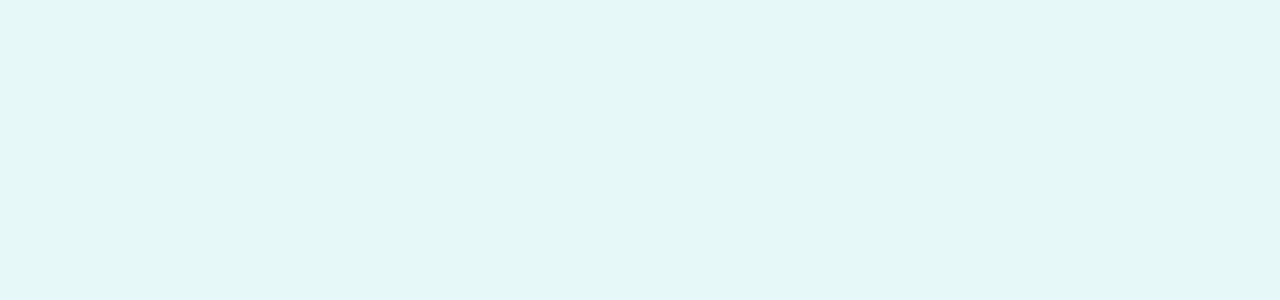
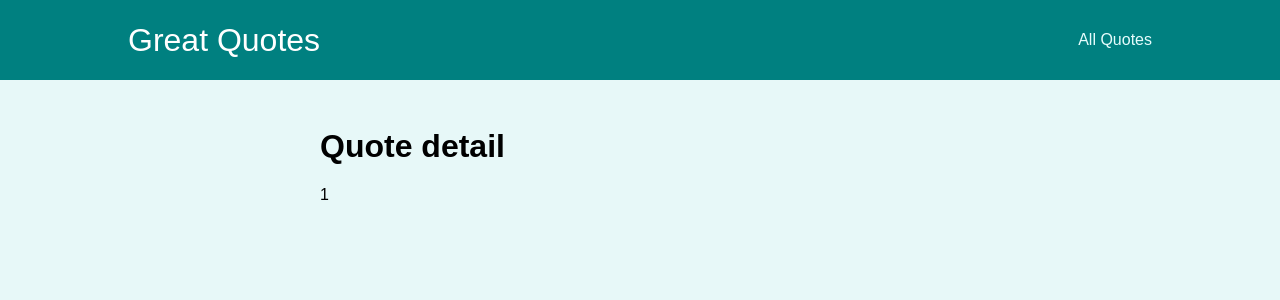
Before and after one commit to akshpnwr/router-demo-project, a React (Create React App) app: page /quotes/1 in a window 1280 px wide. Shown: the top 300 px of the page. Built offline with nearby package versions, Linux system fonts and the light colour scheme.

Commit message:
Adding a layout wrapper component

```diff
--- a/src/App.js
+++ b/src/App.js
@@ -1,9 +1,27 @@
+import { Redirect, Route, Switch } from 'react-router-dom';
+import Layout from './components/layout/Layout';
+import AllQuotes from './pages/AllQuotes';
+import NewQuote from './pages/NewQuote';
+import QuoteDetail from './pages/QuoteDetail';
+
 function App() {
   return (
-    <div>
-
-    </div>
+    <Layout>
+      <Switch>
+        <Route path='/' exact>
+          <Redirect to='/quotes' />
+        </Route>
+        <Route path='/quotes' exact>
+          <AllQuotes />
+        </Route>
+        <Route path='/quotes/:quoteId'>
+          <QuoteDetail />
+        </Route>
+        <Route path='/new-quote'>
+          <NewQuote />
+        </Route>
+      </Switch>
+    </Layout>
   );
 }
-
 export default App;
--- /dev/null
+++ b/src/components/layout/Layout.js
@@ -0,0 +1,12 @@
+import classes from './Layout.module.css';
+import MainNavigation from './MainNavigation';
+const Layout = (props) => {
+  return (
+    <>
+      <MainNavigation />
+      <main className={classes.main}>{props.children}</main>
+    </>
+  );
+};
+
+export default Layout;
--- /dev/null
+++ b/src/components/layout/MainNavigation.js
@@ -0,0 +1,19 @@
+import { NavLink } from 'react-router-dom';
+import classes from './MainNavigation.module.css';
+const MainNavigation = () => {
+  return (
+    <header className={classes.header}>
+      <div className={classes.logo}>Great Quotes</div>
+      <nav className={classes.nav}>
+        <ul>
+          <NavLink to='/quotes' className={classes.active}>
+            All Quotes
+          </NavLink>
+          <NavLink to='/new-quote' className={classes.active}></NavLink>
+        </ul>
+      </nav>
+    </header>
+  );
+};
+
+export default MainNavigation;
--- a/src/components/quotes/QuoteItem.js
+++ b/src/components/quotes/QuoteItem.js
@@ -9,7 +9,7 @@
         </blockquote>
         <figcaption>{props.author}</figcaption>
       </figure>
-      <a className='btn'>
+      <a href='#' className='btn'>
         View Fullscreen
       </a>
     </li>
--- a/src/index.js
+++ b/src/index.js
@@ -2,6 +2,11 @@
 
 import './index.css';
 import App from './App';
+import { BrowserRouter } from 'react-router-dom';
 
 const root = ReactDOM.createRoot(document.getElementById('root'));
-root.render(<App />);
+root.render(
+  <BrowserRouter>
+    <App />
+  </BrowserRouter>
+);
--- /dev/null
+++ b/src/pages/AllQuotes.js
@@ -0,0 +1,5 @@
+const AllQuotes = () => {
+  return <h1>All quotes</h1>;
+};
+
+export default AllQuotes;
--- /dev/null
+++ b/src/pages/NewQuote.js
@@ -0,0 +1,5 @@
+const NewQuote = () => {
+  return <h1>New quote</h1>;
+};
+
+export default NewQuote;
--- /dev/null
+++ b/src/pages/QuoteDetail.js
@@ -0,0 +1,17 @@
+import { Route, useParams } from 'react-router-dom';
+import Comments from '../components/comments/Comments';
+
+const QuoteDetail = () => {
+  const { quoteId } = useParams();
+  return (
+    <>
+      <h1>Quote detail</h1>
+      <p>{quoteId}</p>
+      <Route path={`/quotes/${quoteId}/comments`}>
+        <Comments />
+      </Route>
+    </>
+  );
+};
+
+export default QuoteDetail;
```
Also changed, not shown: 1 other file (tests, documents, lock files or other folders).
